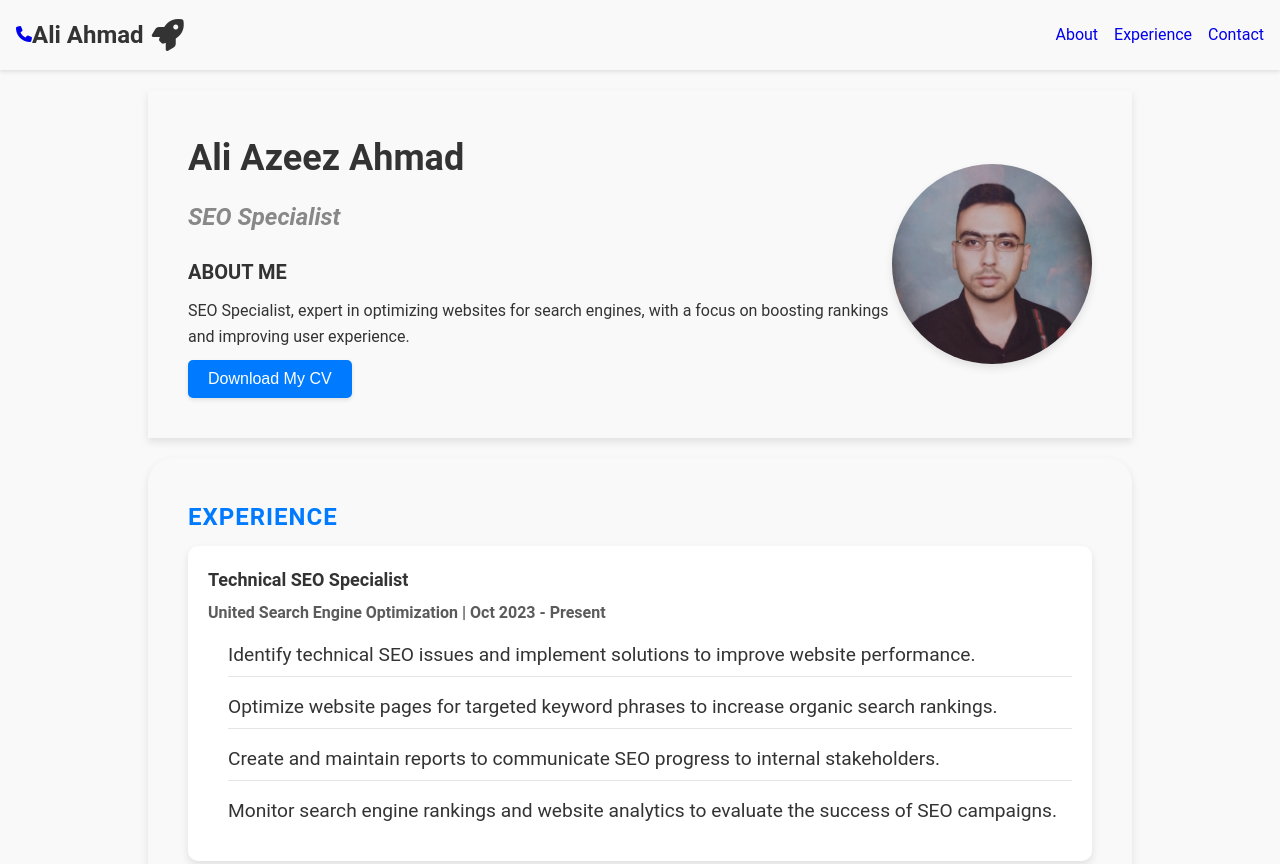
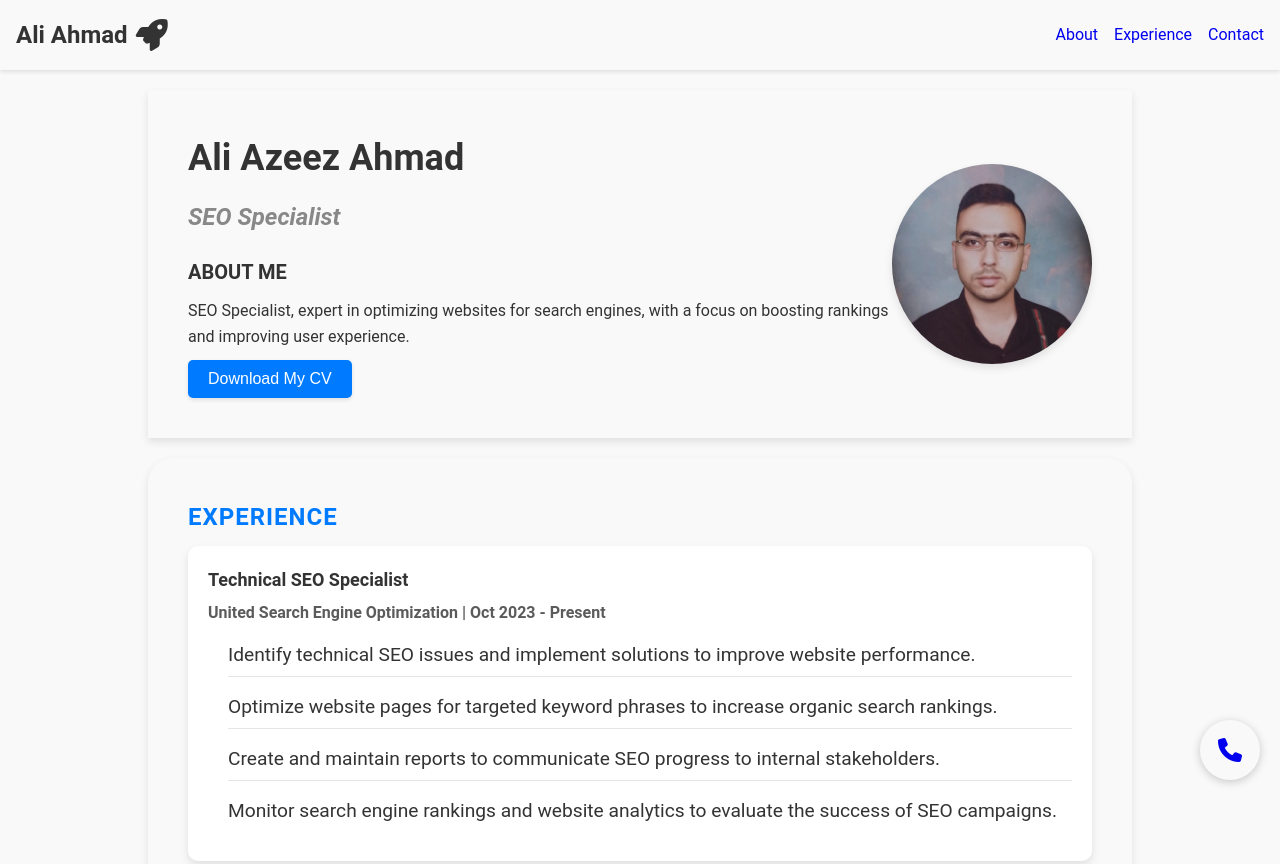
Before and after one commit to AliAhmad997/my-first-project, a plain HTML site: page index.html in a window 1280 px wide. Shown: the top 864 px of the page. Drawn offline with Linux system fonts and the light colour scheme; files that its build step writes are made by us from their sources; files whose address does not match are found by name.

Commit message:
Update style.css

```diff
--- a/style.css
+++ b/style.css
@@ -18,6 +18,9 @@ a{
 
 /* Header styles */
 header {
+    position: sticky;
+    top: 0;
+    z-index: 100;
     background-color: #f9f9f9;
     color: #333;
     display: flex;
@@ -26,6 +29,29 @@ header {
     padding:   1rem;
     font-family: 'Roboto', sans-serif;
     box-shadow:   0   2px   4px rgba(0,   0,   0,   0.1);
+}
+
+.contact-me-icon {
+    position: fixed;
+    bottom:  20px;
+    right:  20px;
+    width:  60px;
+    height:  60px;
+    border-radius:  50%;
+    box-shadow:  0  2px  10px rgba(0,  0,  0,  0.2);
+    display: flex;
+    justify-content: center;
+    align-items: center;
+    z-index:  1000;
+    transition: transform  0.3s ease-in-out;
+}
+
+.contact-me-icon:hover {
+    transform: translateY(-10px);
+}
+
+.fa-phone {
+    font-size:  24px;
 }
 
 .logo {
```
